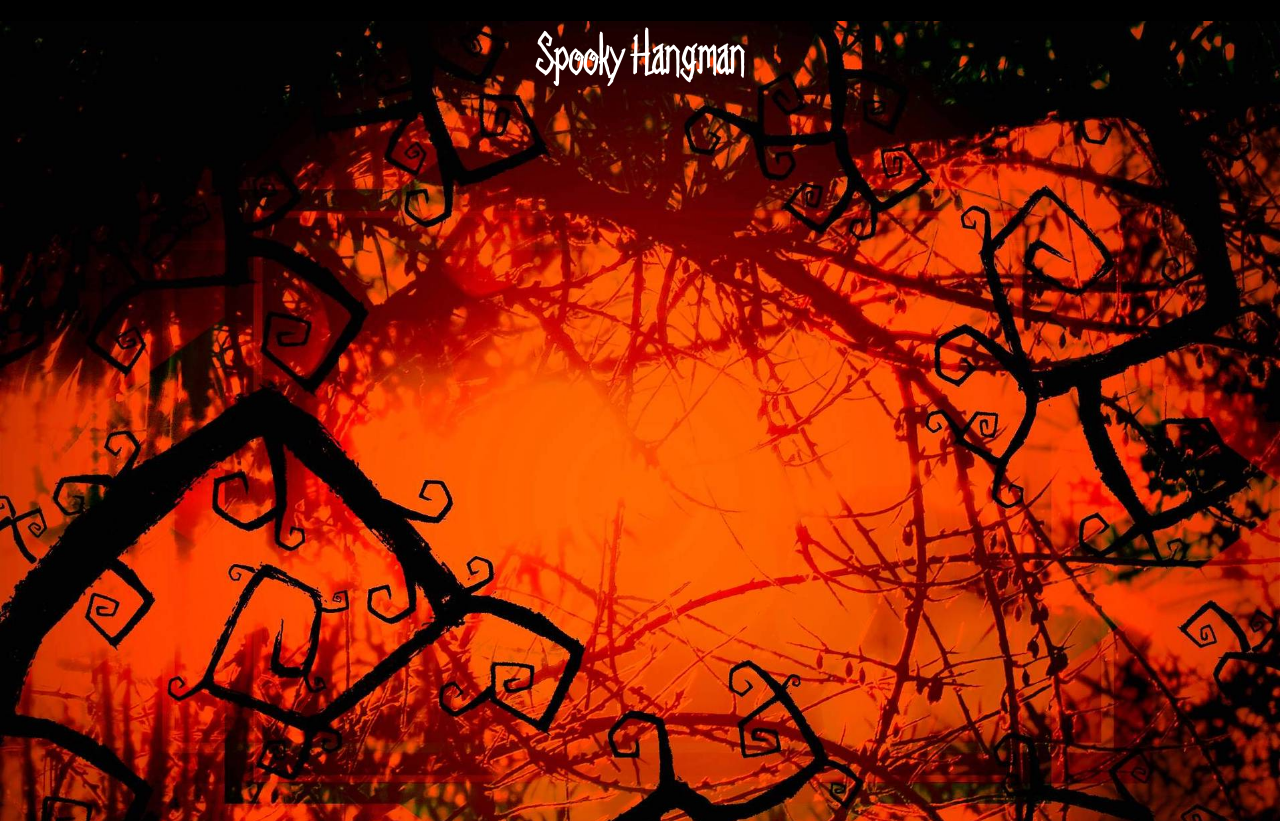
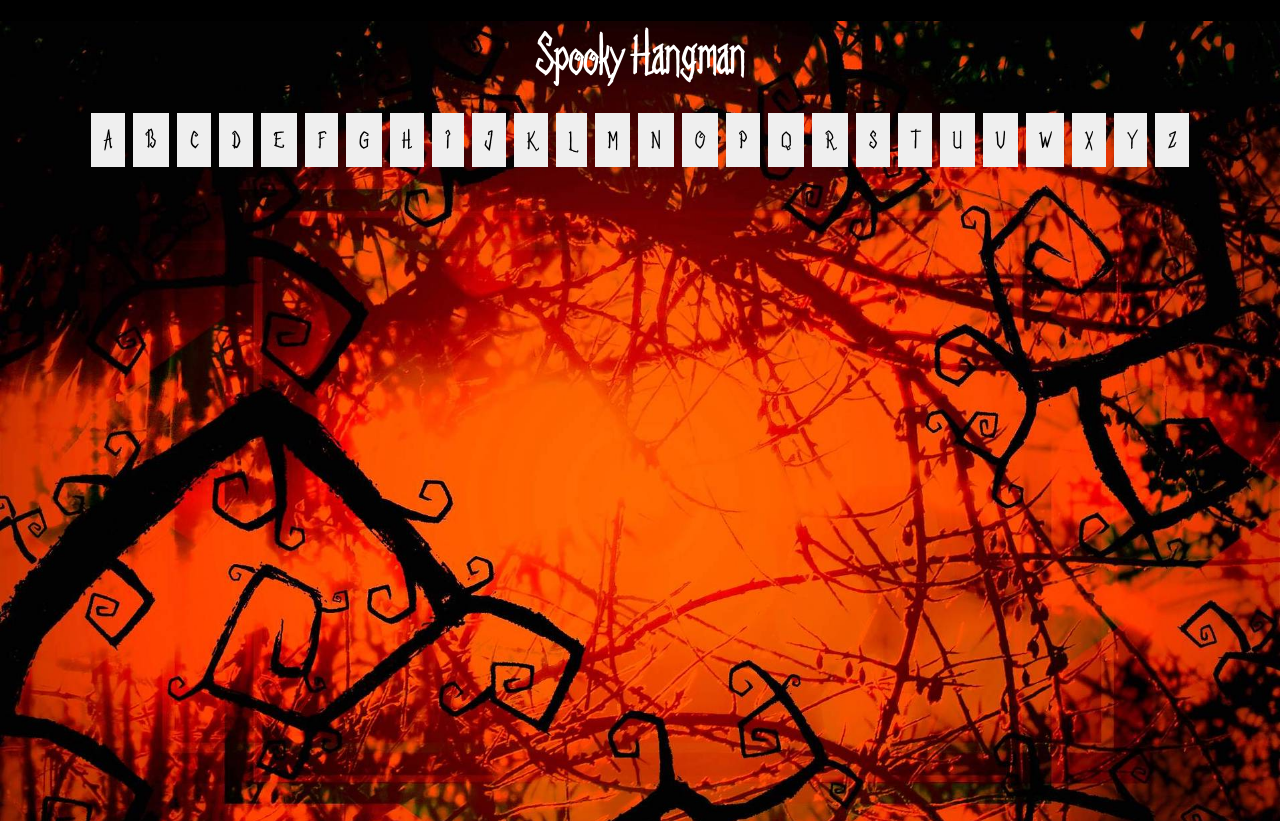
Before and after one commit to Talleb/Hangman, a React (Create React App) app: page / in a window 1280 px wide. Built offline with nearby package versions, Linux system fonts and the light colour scheme.

Commit message:
#11 Letters will render and colors will change on click

```diff
--- a/src/components/MainPage.css
+++ b/src/components/MainPage.css
@@ -3,3 +3,29 @@ h1{
     color:white;
     font-size: 2,5em;
 }
+
+.Active{
+    border: none;
+    padding: 1em;
+    margin: 0.3em;
+    font-family: Silent Night;
+    font-weight: 600;
+}
+
+.Right{
+    border: none;
+    padding: 1em;
+    margin: 0.3em;
+    font-family: Silent Night;
+    font-weight: 600;
+    background: green;
+}
+
+.Wrong{
+    border: none;
+    padding: 1em;
+    margin: 0.3em;
+    font-family: Silent Night;
+    font-weight: 600;
+    background: red;
+}
--- a/src/components/MainPage.jsx
+++ b/src/components/MainPage.jsx
@@ -2,10 +2,26 @@ import React from 'react';
 import './MainPage.css'
 
 const MainPage = () => {
+    const Letters = ['A', 'B', 'C', 'D', 'E', 'F', 'G', 'H', 'I', 'J', 'K', 'L', 'M', 'N', 'O', 'P', 'Q', 'R', 'S', 'T', 'U', 'V', 'W', 'X', 'Y', 'Z']
+
+    function LetterClick(e) {
+        // e.target value === Skall kontrolleras mot bokstäverna i ordet.
+        e.target.value === 'A' ? e.target.className = 'Right' : e.target.className = 'Wrong'
+    }
+
     return (
         <div>
             <h1>Spooky Hangman</h1>
-        </div >
+            <div>
+                {Letters.map((Letter) =>
+                    <button
+                        className="Active"
+                        value={Letter}
+                        key={Letter}
+                        onClick={e => LetterClick(e)}> {Letter}
+                    </button>)}
+            </div>
+        </div>
     )
 }
 
```
